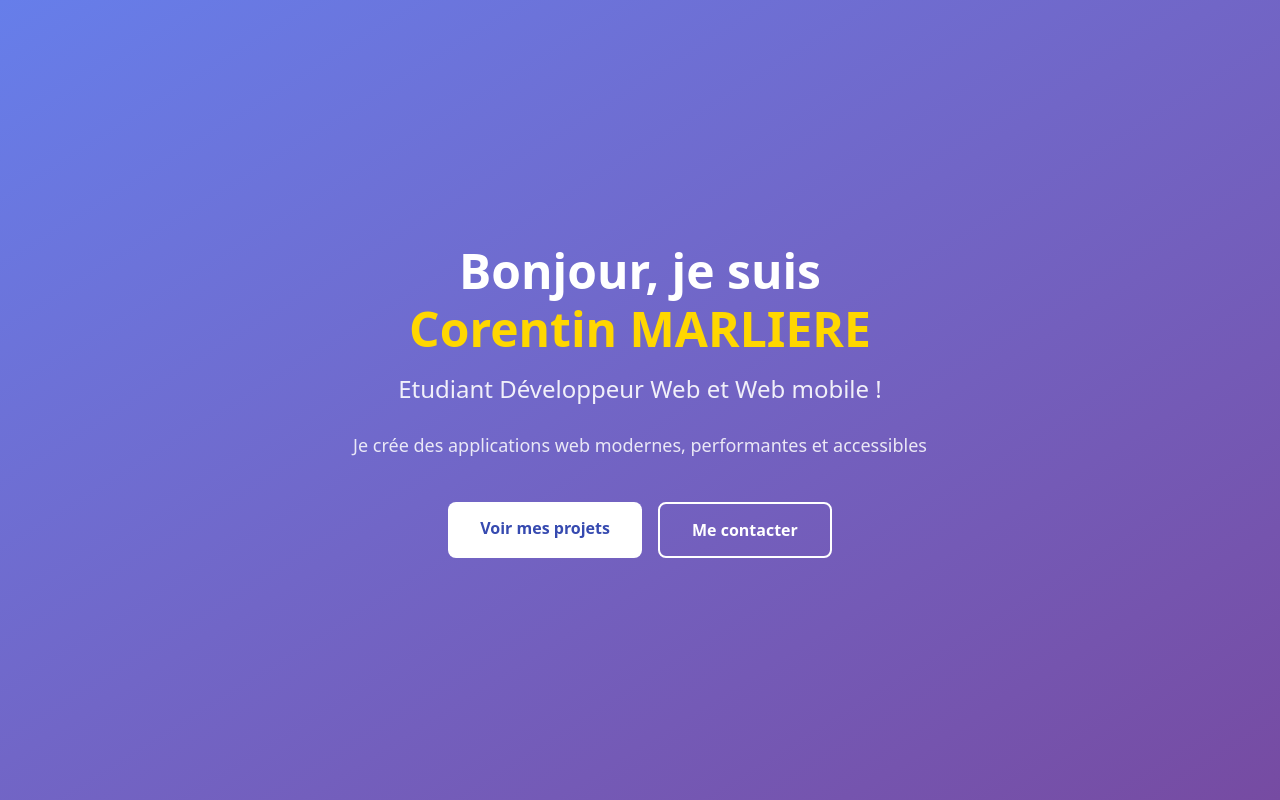
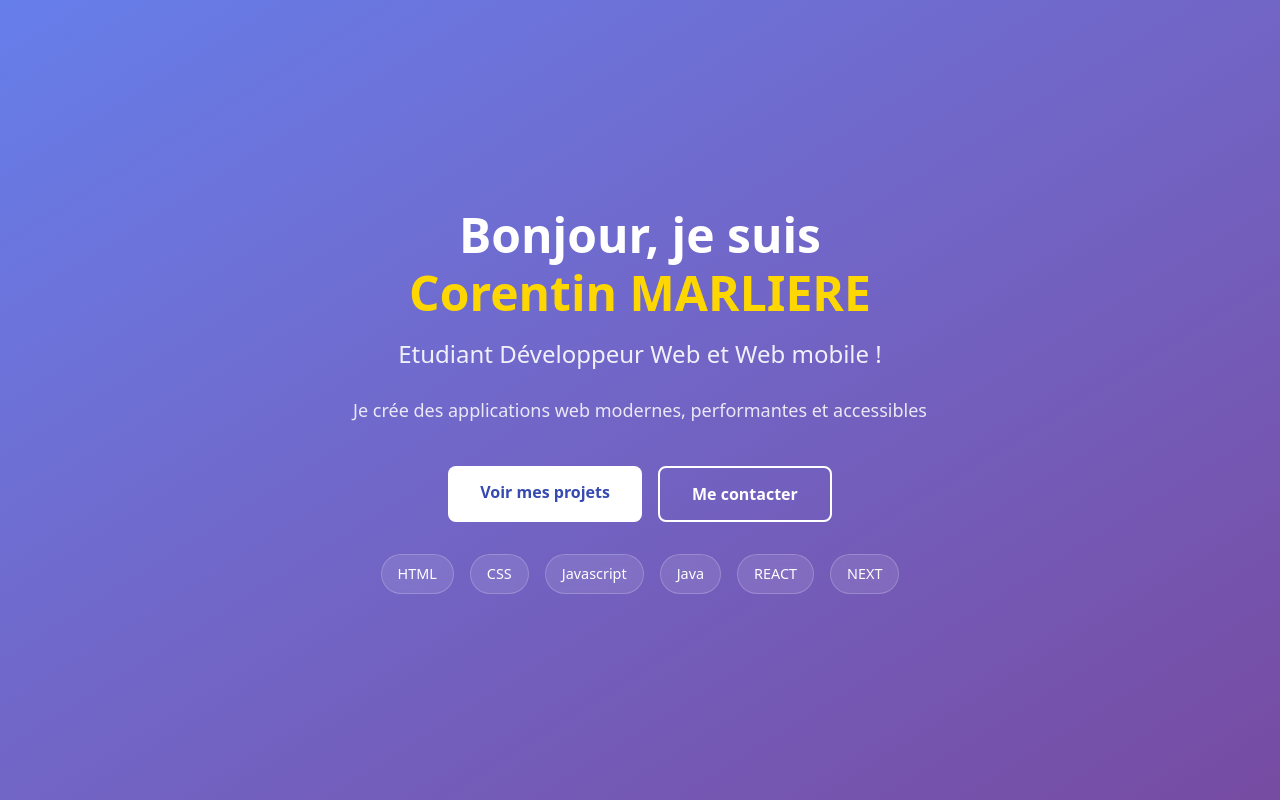
Before and after one commit to Corentin-Marliere/My_Portfolio, a Next.js app: page / in a window 1280 px wide. Built offline with nearby package versions, Linux system fonts and the light colour scheme.

Commit message:
merge - feat : creation of  first component
* feat: creation of tags component

* feat: create Tag component

```diff
--- a/src/app/page.tsx
+++ b/src/app/page.tsx
@@ -1,3 +1,7 @@
+import Tag from "@/components/Tag";
+
+const technologies = ["HTML", "CSS", "Javascript", "Java", "REACT", "NEXT"];
+
 export default function Home() {
   return (
     <div className="flex items-center justify-center min-h-screen p-8 bg-linear-to-br from-[#667eea] to-[#764ba2]">
@@ -29,6 +33,11 @@ export default function Home() {
             Me contacter
           </a>
         </div>
+        <div className="flex flex-wrap justify-center gap-4 mt-8">
+          {technologies.map((tech, index) => (
+            <Tag key={index}>{tech}</Tag>
+          ))}
+        </div>
       </div>
     </div>
   );
--- /dev/null
+++ b/src/components/Tag.tsx
@@ -0,0 +1,11 @@
+type TagProps = {
+  children: React.ReactNode;
+};
+
+export default function Tag({ children }: TagProps) {
+  return (
+    <span className="inline-block bg-white/10 border border-white/20 px-4 py-2 rounded-[20px] text-white text-[0.9rem] font-medium backdrop-blur-[5px] transition-all duration-300 ease-in-out hover:bg-white/20 hover:-translate-y-0.5">
+      {children}
+    </span>
+  );
+}
```
